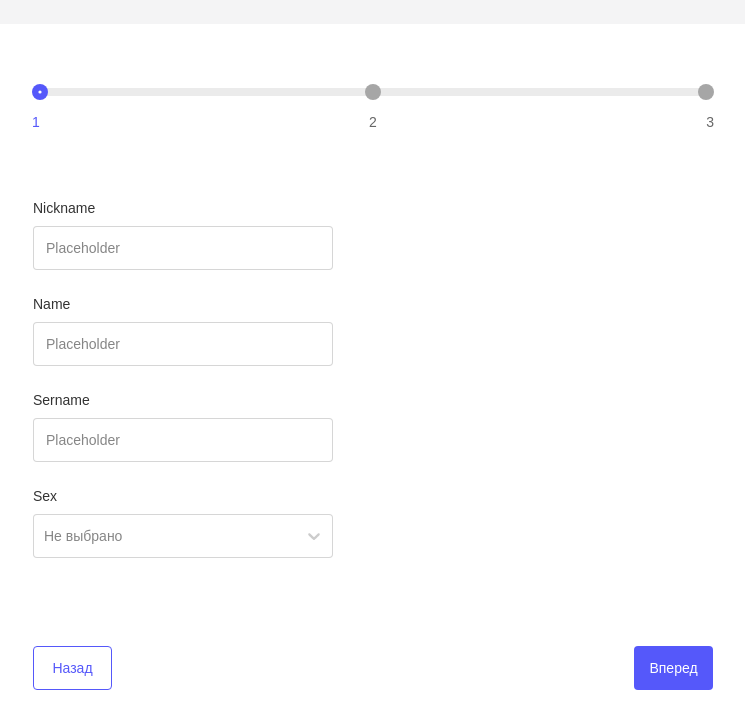
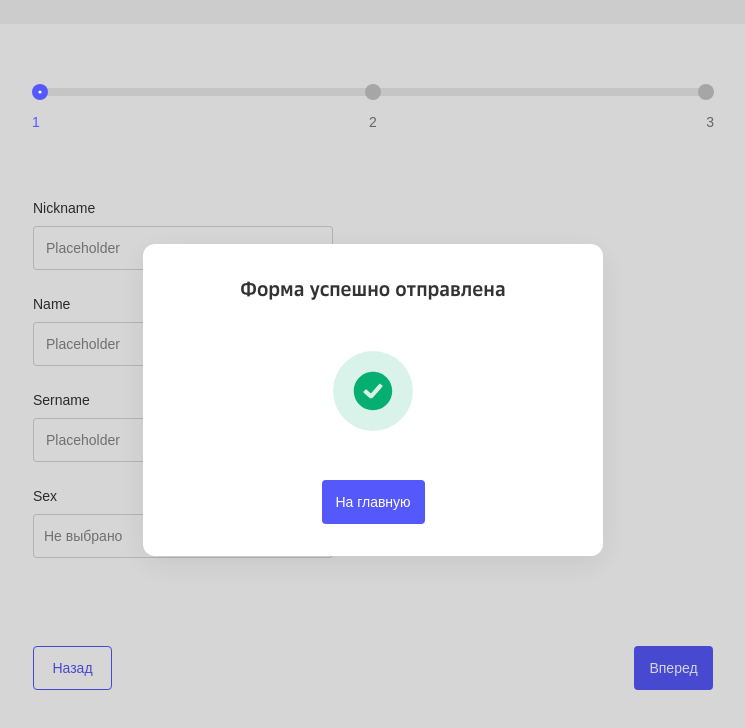
Before and after one commit to BKonstantine/cloud_test, a React (Vite) app: page /create in a window 1280 px wide. Shown: the top 728 px of the page, without its empty margins (267-1012 px from the left). Built offline with nearby package versions, Linux system fonts and the light colour scheme; a web font is replaced by a local one.

Commit message:
feat: add modal-success

```diff
--- a/index.html
+++ b/index.html
@@ -8,6 +8,7 @@
   </head>
   <body>
     <div id="root"></div>
+    <div id="modal"></div>
     <script type="module" src="/src/index.tsx"></script>
   </body>
 </html>
--- a/src/components/modal-overlay/modal-overlay.module.css
+++ b/src/components/modal-overlay/modal-overlay.module.css
@@ -1,6 +1,9 @@
 .overlay {
   width: 100%;
   height: 100%;
+  position: fixed;
+  top: 0;
+  left: 0;
   display: flex;
   align-items: center;
   justify-content: center;
--- a/src/components/modal-overlay/modal-overlay.tsx
+++ b/src/components/modal-overlay/modal-overlay.tsx
@@ -1,12 +1,15 @@
 import { FC, ReactNode } from "react";
+import { createPortal } from "react-dom";
 import style from "./modal-overlay.module.css";
 
 type Props = {
   children: ReactNode;
 };
 
+const modal = document.querySelector("#modal") as HTMLElement;
+
 const ModalOverlay: FC<Props> = ({ children }) => {
-  return <div className={style.overlay}>{children}</div>;
+  return createPortal(<div className={style.overlay}>{children}</div>, modal);
 };
 
 export default ModalOverlay;
--- /dev/null
+++ b/src/components/modal/modal-error/modal-error.tsx
@@ -0,0 +1,8 @@
+import { FC } from "react";
+import style from "./modal-error.module.css";
+
+const ModalError: FC = () => {
+  return <div className={style.modal}></div>;
+};
+
+export default ModalError;
--- /dev/null
+++ b/src/components/modal/modal-success/modal-success.module.css
@@ -0,0 +1,22 @@
+.modal {
+  padding: 32px;
+  box-sizing: border-box;
+  max-width: 460px;
+  width: 100%;
+  height: 312px;
+  background: var(--bg-color-white);
+  box-shadow: 0px 8px 32px var(--bg-color-black-alpha-8);
+  border-radius: 12px;
+  display: flex;
+  flex-direction: column;
+  align-items: center;
+  justify-content: space-between;
+}
+
+.title {
+  margin: 0;
+  font-weight: 600;
+  font-size: 20px;
+  line-height: 26px;
+  color: var(--text-color-black);
+}
--- /dev/null
+++ b/src/components/modal/modal-success/modal-success.tsx
@@ -0,0 +1,18 @@
+import { FC } from "react";
+import ButtonLink from "../../UI/button-link/button-link";
+import SuccessIcon from "../../../icons/success-icon";
+import style from "./modal-success.module.css";
+
+const ModalSuccess: FC = () => {
+  return (
+    <div className={style.modal}>
+      <p className={style.title}>Форма успешно отправлена</p>
+      <SuccessIcon />
+      <ButtonLink to="/" size="large">
+        На главную
+      </ButtonLink>
+    </div>
+  );
+};
+
+export default ModalSuccess;
--- /dev/null
+++ b/src/components/modal/modal.tsx
@@ -0,0 +1,13 @@
+import { FC } from "react";
+import ModalSuccess from "./modal-success/modal-success";
+import ModalError from "./modal-error/modal-error";
+
+type Props = {
+  result: "success";
+};
+
+const Modal: FC<Props> = ({ result }) => {
+  return <>{result === "success" ? <ModalSuccess /> : <ModalError />}</>;
+};
+
+export default Modal;
--- /dev/null
+++ b/src/icons/success-icon.tsx
@@ -0,0 +1,28 @@
+import { FC } from "react";
+
+type Props = {
+  className?: string;
+};
+
+const SuccessIcon: FC<Props> = ({ className }) => {
+  return (
+    <svg
+      width="80"
+      height="80"
+      viewBox="0 0 80 80"
+      fill="none"
+      xmlns="http://www.w3.org/2000/svg"
+      className={className}
+    >
+      <rect width="80" height="80" rx="40" fill="#05AE71" fill-opacity="0.15" />
+      <path
+        fill-rule="evenodd"
+        clip-rule="evenodd"
+        d="M20.8 40C20.8 29.4016 29.4016 20.8 40 20.8C50.5985 20.8 59.2001 29.4016 59.2001 40C59.2001 50.5985 50.5985 59.2001 40 59.2001C29.4016 59.2001 20.8 50.5985 20.8 40ZM47.4093 32.9903C46.9678 32.6817 46.3556 32.7557 46.0058 33.16L37.8957 42.5311L33.715 38.7738C33.3165 38.4157 32.7008 38.4157 32.3023 38.7738L30.7329 40.1842C30.2891 40.5831 30.2891 41.264 30.7329 41.6629L36.5953 46.9314C36.7874 47.1041 37.0396 47.2001 37.3016 47.2001H38.9073C39.2144 47.2001 39.5058 47.0683 39.7033 46.8401L49.3568 35.6856C49.7452 35.2368 49.6585 34.5625 49.1684 34.2199L47.4093 32.9903Z"
+        fill="#05AE71"
+      />
+    </svg>
+  );
+};
+
+export default SuccessIcon;
--- a/src/pages/tab-page/tab-page.tsx
+++ b/src/pages/tab-page/tab-page.tsx
@@ -6,6 +6,8 @@ import Button from "../../components/UI/button/button";
 import FirstTab from "../../components/tabs/first-tab/first-tab";
 import SecondTab from "../../components/tabs/second-tab/second-tab";
 import ThirdTab from "../../components/tabs/third-tab/third-tab";
+import ModalOverlay from "../../components/modal-overlay/modal-overlay";
+import Modal from "../../components/modal/modal";
 import style from "./tab-page.module.css";
 
 interface FormData {
@@ -31,6 +33,7 @@ const TabPage: FC = () => {
   };
 
   return (
+    <>
       <div className={style.tabs}>
         <Steps step={step} className={style.tabs__steps} />
         <FormProvider {...methods}>
@@ -57,6 +60,12 @@ const TabPage: FC = () => {
           </form>
         </FormProvider>
       </div>
+      {
+        <ModalOverlay>
+          <Modal result="success" />
+        </ModalOverlay>
+      }
+    </>
   );
 };
 
```
Also changed, not shown: src/components/modal/modal-error/modal-error.module.css (added). Lines whose indentation alone changed are shown as unchanged.
